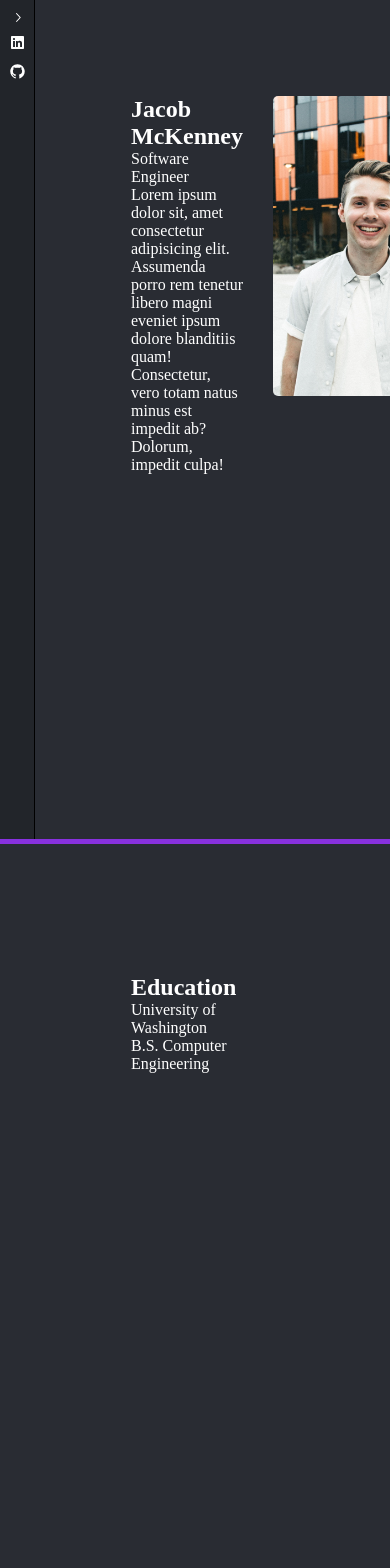
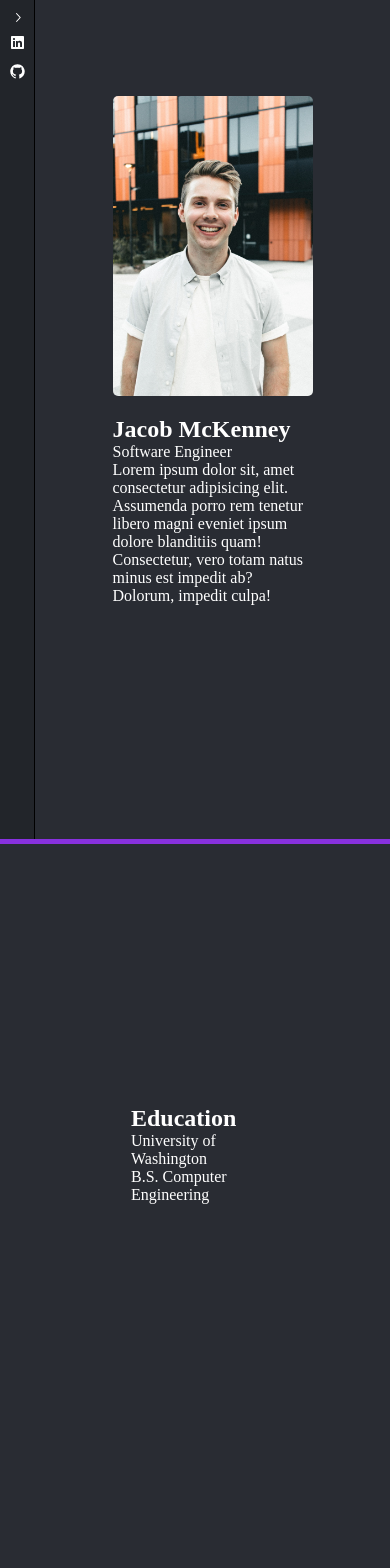
Before and after one commit to jacobmckenney/personal-site, a Next.js app: page / in a window 390 px wide. Shown: the top 1568 px of the page. Built offline with nearby package versions, Linux system fonts and the light colour scheme.

Commit message:
simple media queries

```diff
--- a/components/Section.tsx
+++ b/components/Section.tsx
@@ -1,13 +1,19 @@
-import { useRef, RefObject } from "react";
+import { useRef, RefObject, useEffect } from "react";
 import { motion, useInView } from "framer-motion";
 
-const Section: React.FC<{ children: JSX.Element | JSX.Element[]; className: any }> = ({ children, className }) => {
+type SectionProps = {
+    children: JSX.Element | JSX.Element[];
+    className: any;
+};
+
+const Section: React.FC<SectionProps> = ({ children, className }) => {
     const ref: RefObject<HTMLDivElement> = useRef(null);
     const inView: boolean = useInView(ref, { once: true });
     return (
         <motion.div
             className={className}
             ref={ref}
+            initial={{ opacity: 0 }}
             animate={{ opacity: inView ? 1 : 0, transition: { duration: 0.5 } }}
         >
             {children}
--- a/pages/index.tsx
+++ b/pages/index.tsx
@@ -6,6 +6,19 @@ import styles from "../styles/Home.module.css";
 import { useRef, RefObject } from "react";
 import { motion, useCycle } from "framer-motion";
 import Section from "../components/Section";
+
+const allSectionsVariants = {
+    hidden: { opacity: 0 },
+    show: {
+        opacity: 1,
+        transition: { duration: 0.75, staggerChildren: 0.5, when: "beforeChildren" },
+    },
+};
+
+const sectionVariants = {
+    hidden: { opacity: 0 },
+    show: { opacity: 1 },
+};
 
 const Home: NextPage = () => {
     const [open, cycle] = useCycle(false, true);
@@ -42,11 +55,7 @@ const Home: NextPage = () => {
                     }}
                 >
                     <div className={styles.main}>
-                        <motion.div
-                            className={styles.introduction}
-                            initial={{ x: 1000 }}
-                            animate={{ x: 0, transition: { duration: 1 } }}
-                        >
+                        <Section className={styles.introduction}>
                             <div className={styles.introText}>
                                 <div>
                                     <h2 ref={introRef}>Jacob McKenney</h2>
@@ -59,7 +68,7 @@ const Home: NextPage = () => {
                                 </div>
                             </div>
                             <img src="/jacob.jpeg" className={styles.profilePhoto} />
-                        </motion.div>
+                        </Section>
                         <div style={{ height: 500 }} />
                         <Section className={styles.education}>
                             <h2 ref={educationRef}>Education</h2>
--- a/styles/Home.module.css
+++ b/styles/Home.module.css
@@ -60,7 +60,6 @@
   display: flex;
   flex-direction: row;
   column-gap: 30px;
-  align-self:flex-start;
 }
 
 .introText {
@@ -69,17 +68,14 @@
   justify-content: space-between;
 }
 
-.education {
+.education, .projects {
   align-self: flex-end;
 }
 
-.experience {
+.experience, .introduction {
   align-self: flex-start;
 }
 
-.projects {
-  align-self: flex-end;
-}
 
 .pageLink:hover {
   color: lightgray;
@@ -90,3 +86,14 @@
   flex-direction: row;
   column-gap: 10px;
 }
+
+@media (max-width: 690px ) {
+  .education, .experience, .projects, .introduction {
+    align-self: center;
+    transition:cubic-bezier(1, 0, 0, 1);
+  }
+  .introduction {
+    flex-direction: column-reverse;
+    row-gap: 20px;
+  }
+}
```
